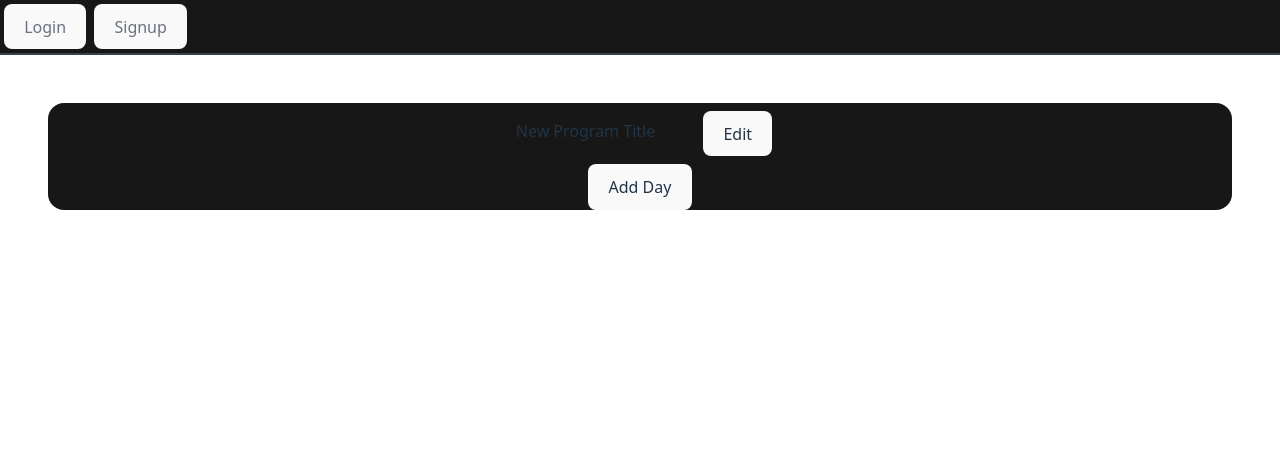
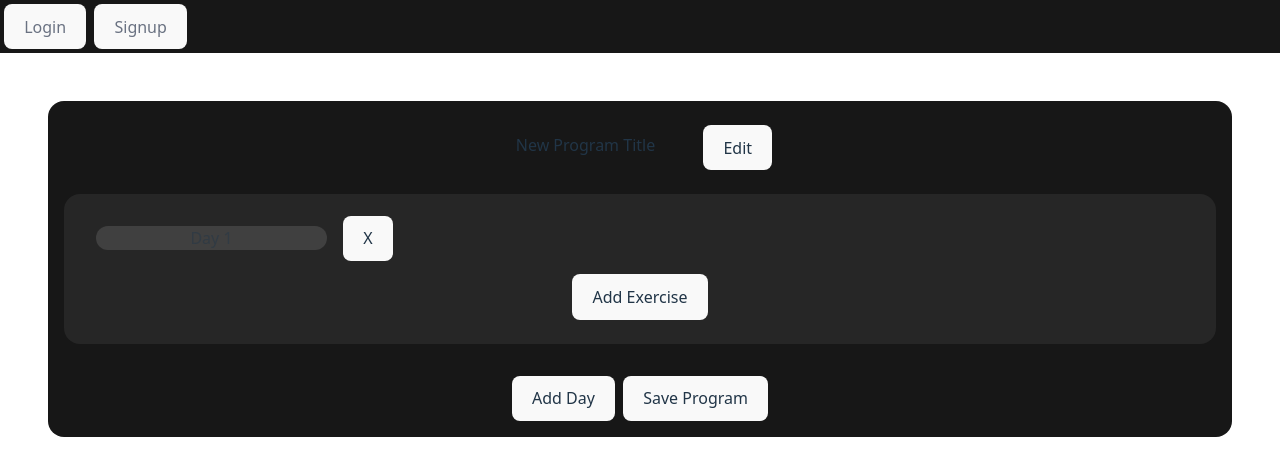
Before and after one commit to amanilester/FitnessApp, a React (Vite) app in the folder fitness-app/: page /new-program in a window 1280 px wide. Shown: the top 476 px of the page. Built offline with nearby package versions, Linux system fonts and the light colour scheme.

Commit message:
Updated NewProgram.tsx and Day.tsx a little bit

```diff
--- a/fitness-app/src/Components/Navbar.tsx
+++ b/fitness-app/src/Components/Navbar.tsx
@@ -15,7 +15,7 @@ function Navbar(props : NavProps) {
             <button className="hover:bg-neutral-800 m-1 hover:text-white rounded-lg">Programs</button>
         </div>
         :
-        <div className="flex justify-items-center border-gray-700 border-b-2 bg-neutral-900 w-screen text-gray-500">
+        <div className="flex justify-items-center border-gray-700 bg-neutral-900 w-screen text-gray-500">
             <button onClick={setLoggedIn} className="hover:bg-neutral-800 m-1 hover:text-white rounded-lg">Login</button>
             <button className="hover:bg-neutral-800 m-1 hover:text-white rounded-lg">Signup</button>
         </div>
--- a/fitness-app/src/Components/NewProgram.tsx
+++ b/fitness-app/src/Components/NewProgram.tsx
@@ -1,34 +1,24 @@
-import React, { useEffect, useRef, useState } from 'react';
-
+import React, { useState } from 'react';
+import Day from './Workouts/Day';
 function NewProgram() {
-
-        interface Program {
-            name: string;
-            expanded: boolean;
-            exercises: object[];
-        }
 
         const [title, setTitle] = useState("New Program Title");
         const [flag, setFlag] = useState(false);
-        const [exerciseFlag, setExerciseFlag] = useState(false);
         const [dayFlag, setDayFlag] = useState(false);
-        const [iter, setIter] = useState(0);
-        const [days, setDays] = useState([{
-
-        }]);
+        const [days, setDays] = useState([<Day dayName={"Day 1"} />]);
 
         const toggleInput = () => {
             setFlag(!flag);
         }
 
-        const toggleDayInput = () => {
-            setDayFlag(!dayFlag);
-            setIter(iter + 1);
+        const addDay = () => {
+            setDays([...days, <Day dayName={"Day " + (days.length + 1)} />]);
         }
 
-        const toggleExerciseInput = () => {
-            setExerciseFlag(!exerciseFlag);
+        const saveProgram = () => {
+            // TO DO: Save program to database
         }
+
 
         const handleKeyDown = (e : React.KeyboardEvent<HTMLInputElement>) => {
             if (e.key === "Enter") {
@@ -40,7 +30,7 @@ function NewProgram() {
     return (
         <div>
             <form className="m-12 bg-neutral-900 rounded-2xl">
-                <div className="flex justify-center gap-4">
+                <div className="flex justify-center pt-4 gap-4">
                     {flag ? <input type="text"
                     className="m-2 bg-neutral-800 rounded-2xl text-center"
                     value={title} onChange={(e) => setTitle(e.target.value)}
@@ -53,39 +43,18 @@ function NewProgram() {
                     </button>
                 </div>
 
-                {!dayFlag ?
-                <div className="flex justify-center">
-                    <button type="button" onClick={toggleDayInput} className="bg-sky-600 hover:bg-sky-700 px-20">Add Day</button>
+
+                {days.map((day, index) => (
+                    <div key={index} className="bg-neutral-800 rounded-2xl m-4 p-4">
+                        {day}
+
+                    </div>
+                ))}
+                <div className="flex justify-center p-4 gap-2">
+                    <button type="button" onClick={addDay} className="bg-sky-600 hover:bg-sky-700">Add Day</button>
+                    <button type="button" onClick={saveProgram} className="bg-purple-600 hover:bg-purple-700">Save Program</button>
                 </div>
 
-                :
-                <div>
-                    <input type="text" placeholder={"Day " + iter} className="m-4 bg-neutral-700 rounded-2xl text-center"/>
-                    {!exerciseFlag ?
-                        <div className="flex justify-center">
-                            <button type="button" onClick={toggleExerciseInput} className="bg-sky-600 hover:bg-sky-700 m-2">Add Exercise</button>
-                        </div>
-                    :
-                        <div className="grid grid-cols-3 gap-4 m-4 text-center">
-                            <p>Exercise Name</p>
-                            <p>Sets</p>
-                            <p>Rep Range</p>
-
-                            <input type="text" className="border-none bg-neutral-700 rounded-2xl text-center"/>
-                            <input type="text" className="bg-neutral-700 rounded-2xl text-center"/>
-                            <div className="grid grid-cols-3">
-                                <input type="text" className="bg-neutral-700 rounded-2xl text-center"/>
-                                <p>-</p>
-                                <input type="text" className="bg-neutral-700 rounded-2xl text-center"/>
-                            </div>
-                            <div className="flex justify-center col-span-3">
-                                <button type="button" onClick={toggleExerciseInput} className="bg-black hover:bg-green-700">Done</button>
-                            </div>
-                        </div>
-
-                    }
-                </div>
-                }
             </form>
         </div>
     )
--- a/fitness-app/src/Components/Workouts/Day.tsx
+++ b/fitness-app/src/Components/Workouts/Day.tsx
@@ -1,20 +1,57 @@
 import { useState } from "react";
 
-function Day() {
+function Day(props: {dayName: string}) {
     const [exerciseFlag, setExerciseFlag] = useState(false);
-    const [iter, setIter] = useState(0);
 
     const [exerciseName, setExerciseName] = useState("");
     const [sets, setSets] = useState("");
     const [lowerRange, setLowerRange] = useState("");
     const [upperRange, setUpperRange] = useState("");
+    const [exercises, setExercises] = useState<{ name: string; sets: number; repRange: string }[]>([]);
+
     const toggleExerciseInput = () => {
             setExerciseFlag(!exerciseFlag);
         }
 
+    const submitExercise = () => {
+        if(exerciseName == "" && sets == "" && lowerRange == "" && upperRange == "") {
+            toggleExerciseInput();
+            return;
+        }
+        if(exerciseName == "" || sets == "" || lowerRange == "" || upperRange == "") {
+            return;
+        }
+        const newExercise = {
+            name: exerciseName,
+            sets: Number(sets),
+            repRange: lowerRange + "-" + upperRange
+        };
+        const updatedExercises = [...exercises, newExercise];
+        setExercises(updatedExercises);
+        setExerciseName("");
+        setSets("");
+        setLowerRange("");
+        setUpperRange("");
+        toggleExerciseInput();
+    }
+
     return (
         <div>
-            <input type="text" placeholder={"Day " + iter} className="m-4 bg-neutral-700 rounded-2xl text-center"/>
+            <div>
+                <input type="text" placeholder={props.dayName} className="m-4 bg-neutral-700 rounded-2xl text-center"/>
+                <button type="button" className="bg-red-700 rounded-2xl">X</button>
+            </div>
+
+            {exercises.map((exercise, index) => (
+                <div key={index} className="grid grid-cols-3 gap-4 m-4 text-center">
+                    <h3 className="text-xl font-semibold">{exercise.name}</h3>
+                    <p>Sets: {exercise.sets}</p>
+                    <p>Rep Range: {exercise.repRange}</p>
+                </div>
+            ))
+
+            }
+
             {!exerciseFlag ?
                 <div className="flex justify-center">
                     <button type="button" onClick={toggleExerciseInput} className="bg-sky-600 hover:bg-sky-700 m-2">Add Exercise</button>
@@ -46,7 +83,7 @@ function Day() {
                                 onChange={(e) => setUpperRange(e.target.value)}/>
                             </div>
                             <div className="flex justify-center col-span-3">
-                                <button type="button" onClick={toggleExerciseInput} className="bg-black hover:bg-green-700">Done</button>
+                                <button type="button" onClick={submitExercise} className="bg-neutral-900 hover:bg-neutral-950">Done</button>
                             </div>
                         </div>
 
--- a/fitness-app/src/main.tsx
+++ b/fitness-app/src/main.tsx
@@ -16,7 +16,7 @@ const router = createBrowserRouter([
   { path: '/home', element: <Home /> },
   { path: '/*', element: <NotFound />},
   { path: '/new-program', element: <NewProgram /> },
-  { path: '/day-testing', element: <Day /> }
+  { path: '/day-testing', element: <Day dayName="" /> }
 ])
 
 
```
